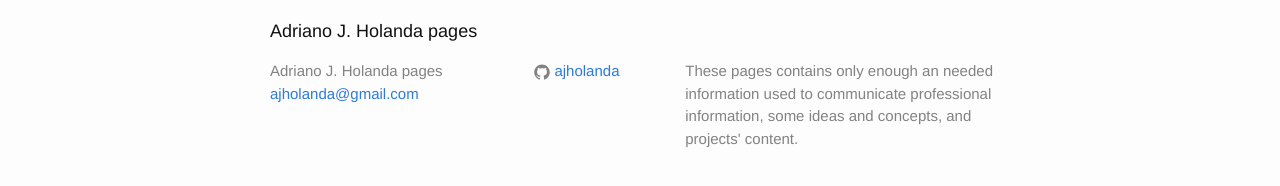
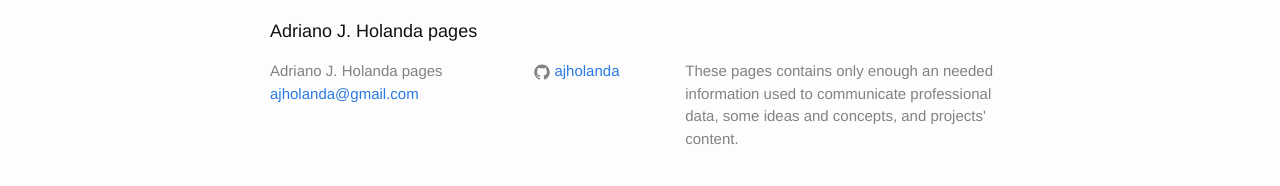
Before and after one commit to ajholanda/ajholanda.github.io, a Jekyll site: the page built from index.html, in a window 1280 px wide. Shown: the part 270-456 px from the top of the page. Built offline with Jekyll 4.4.1, drawn with Linux system fonts in a browser that asks for light colours.

Commit message:
change info for data

```diff
--- a/_config.yml
+++ b/_config.yml
@@ -10,7 +10,7 @@ title: Adriano J. Holanda pages
 email: ajholanda@gmail.com
 description: > # this means to ignore newlines until "baseurl:"
   These pages contains only enough an needed information used to communicate
-  professional information, some ideas and concepts, and projects' content.
+  professional data, some ideas and concepts, and projects' content.
 baseurl: "" # the subpath of your site, e.g. /blog
 url: "http://ajholanda.github.io" # the base hostname & protocol for your site
 github_username:  ajholanda
```
